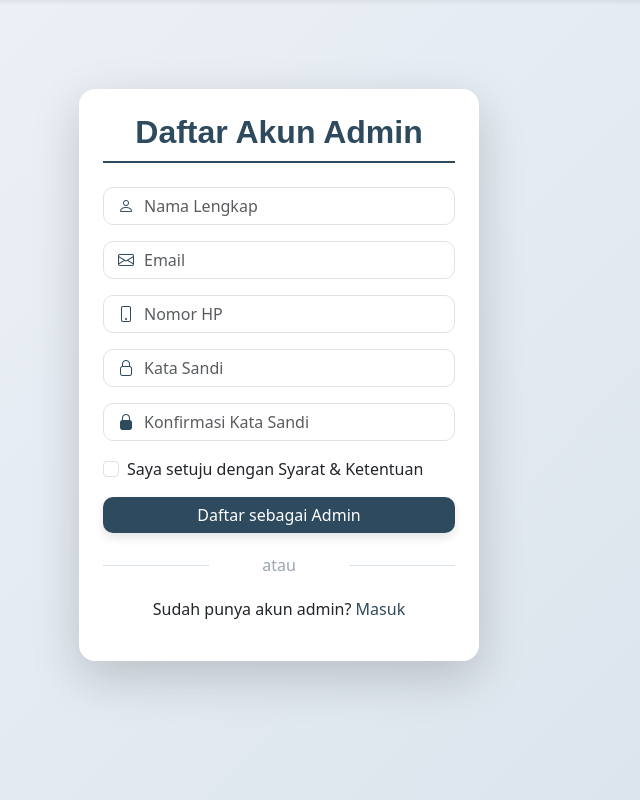
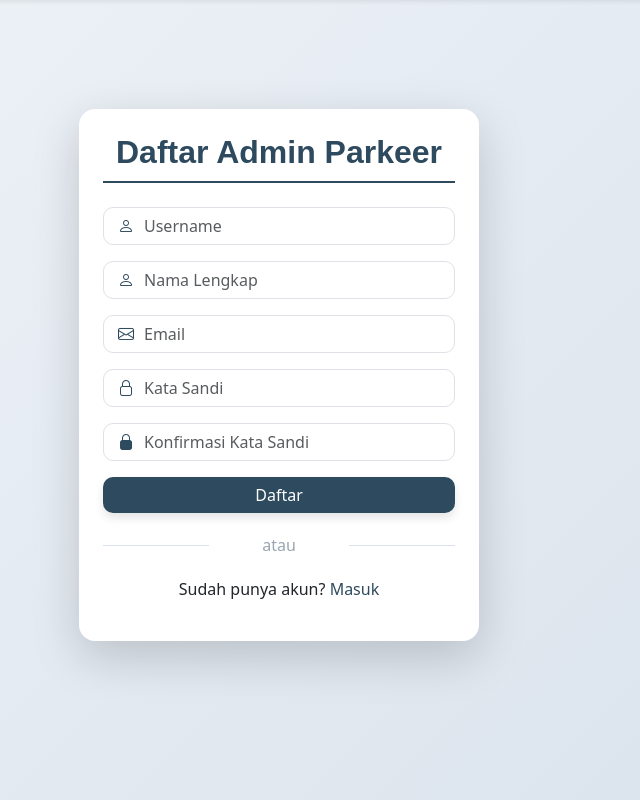
Before and after one commit to Leofernandy/e-parking, a PHP site: page /registrasi_admin.php in a window 1280 px wide. Shown: the part 72-872 px from the top of the page, without its empty margins (361-1001 px from the left). Run offline with PHP 8.4, Linux system fonts and the light colour scheme.

Commit message:
Update registrasi_admin.php

```diff
--- a/registrasi_admin.php
+++ b/registrasi_admin.php
@@ -1,18 +1,21 @@
+<?php
+session_start();
+error_reporting(E_ALL);
+ini_set('display_errors', 1);
+require 'config.php';
+?>
+
 <!DOCTYPE html>
 <html lang="id">
 <head>
     <meta charset="UTF-8">
     <meta name="viewport" content="width=device-width, initial-scale=1.0">
     <title>Registrasi Admin - Parkeer</title>
-    <!-- Bootstrap CSS -->
     <link href="https://cdn.jsdelivr.net/npm/bootstrap@5.3.0/dist/css/bootstrap.min.css" rel="stylesheet">
-    <!-- Bootstrap Icons -->
     <link rel="stylesheet" href="https://cdn.jsdelivr.net/npm/bootstrap-icons/font/bootstrap-icons.css">
-    <!-- Custom CSS -->
     <link rel="stylesheet" href="css/styles.css">
 </head>
 <body class="bg-light">
-    <!-- Header -->
     <nav class="navbar navbar-expand-lg navbar-light bg-white shadow-sm">
         <div class="container">
             <a class="navbar-brand d-flex align-items-center" href="#">
@@ -22,11 +25,15 @@
         </div>
     </nav>
 
-    <!-- Registrasi Admin -->
     <div class="container d-flex justify-content-center align-items-center min-vh-100">
         <div class="card shadow-lg p-4 rounded-4" style="width: 100%; max-width: 400px;">
-            <h2 class="text-center mb-4 text-navy">Daftar Akun Admin</h2>
+            <h2 class="text-center mb-4 text-navy">Daftar Admin Parkeer</h2>
+
             <form action="register_admin_process.php" method="POST">
+                <div class="form-group mb-3">
+                    <i class="bi bi-person"></i>
+                    <input type="text" name="username" class="form-control" placeholder="Username" required>
+                </div>
                 <div class="form-group mb-3">
                     <i class="bi bi-person"></i>
                     <input type="text" name="nama" class="form-control" placeholder="Nama Lengkap" required>
@@ -36,10 +43,6 @@
                     <input type="email" name="email" class="form-control" placeholder="Email" required>
                 </div>
                 <div class="form-group mb-3">
-                    <i class="bi bi-phone"></i>
-                    <input type="text" name="no_hp" class="form-control" placeholder="Nomor HP" required>
-                </div>
-                <div class="form-group mb-3">
                     <i class="bi bi-lock"></i>
                     <input type="password" name="password" class="form-control" placeholder="Kata Sandi" required>
                 </div>
@@ -47,20 +50,15 @@
                     <i class="bi bi-lock-fill"></i>
                     <input type="password" name="konfirmasi_password" class="form-control" placeholder="Konfirmasi Kata Sandi" required>
                 </div>
-                <div class="mb-3 form-check">
-                    <input type="checkbox" class="form-check-input" required>
-                    <label class="form-check-label">Saya setuju dengan Syarat & Ketentuan</label>
-                </div>
-                <button type="submit" class="btn btn-navy w-100">Daftar sebagai Admin</button>
+                <button type="submit" class="btn btn-navy w-100">Daftar</button>
 
                 <div class="separator">atau</div>
 
-                <p class="text-center mt-3">Sudah punya akun admin? <a href="login_admin.php">Masuk</a></p>
+                <p class="text-center mt-3">Sudah punya akun? <a href="admin_login.php">Masuk</a></p>
             </form>
         </div>
     </div>
 
-    <!-- Bootstrap JS -->
     <script src="https://cdn.jsdelivr.net/npm/bootstrap@5.3.0/dist/js/bootstrap.bundle.min.js"></script>
 </body>
 </html>
```
